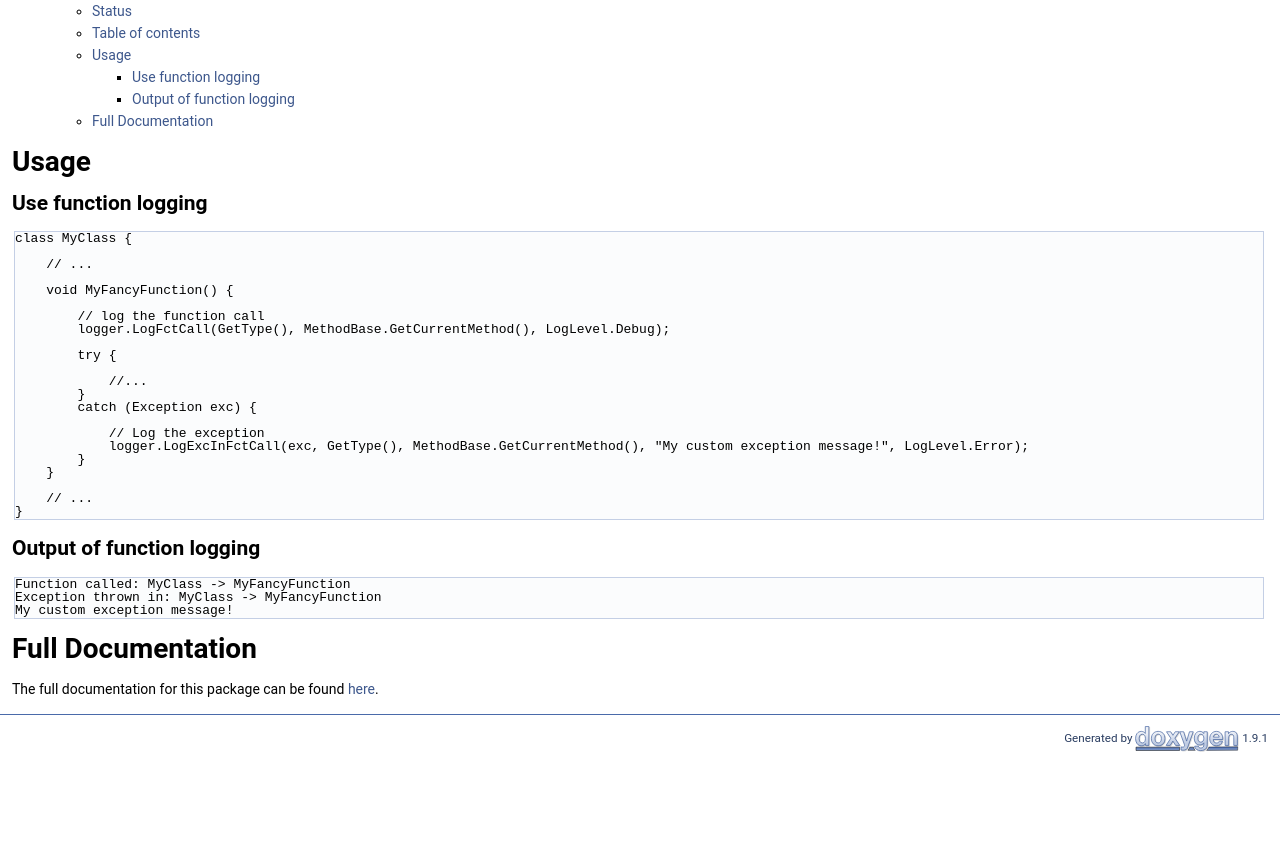
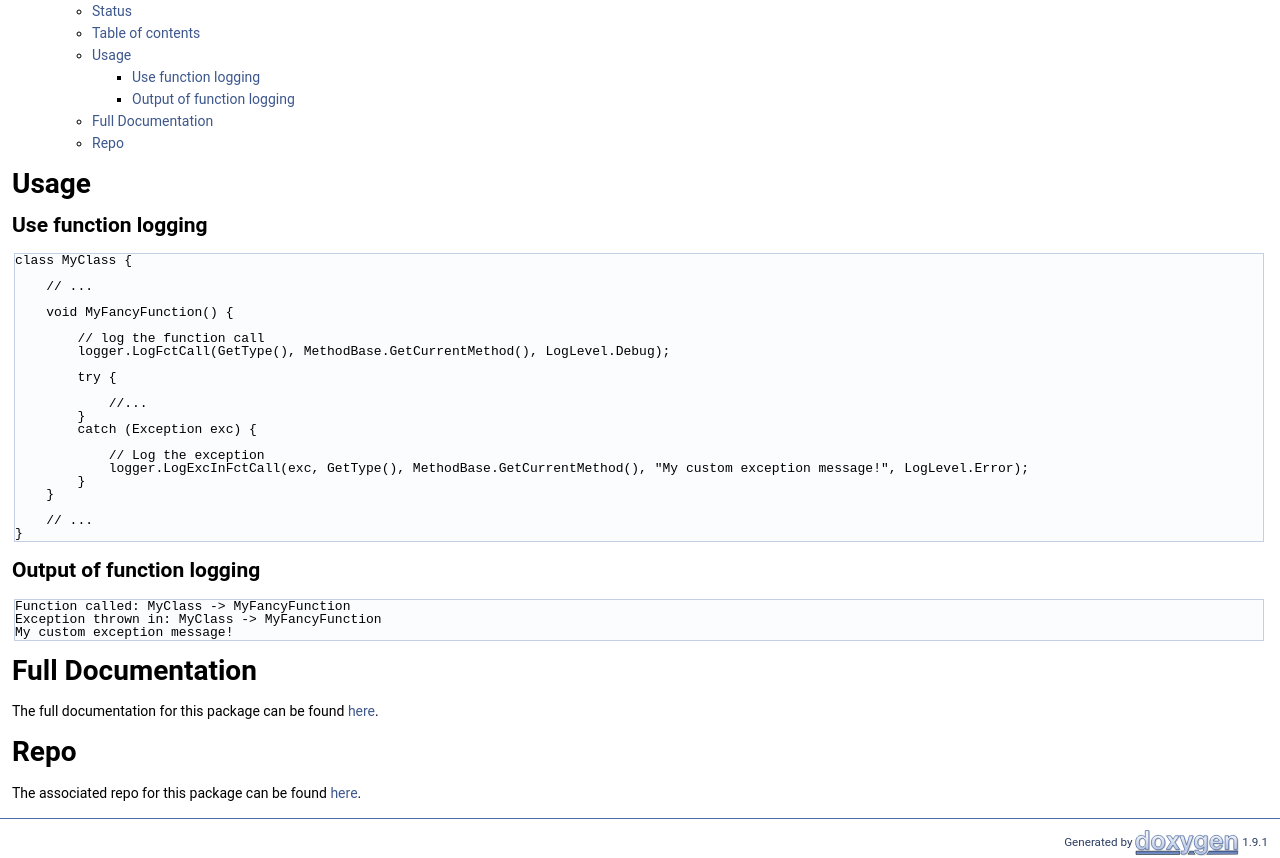
Before and after one commit to jjm-soft/jjm-soft.Microsoft.Extensions.Logging.Helpers, a plain HTML site: page main/doc/html/index.html in a window 1280 px wide. Shown: the part 965-1823 px from the top of the page. Before the commit the page ends 1719 px from the top, so only its background shows below. Drawn offline with Linux system fonts and the light colour scheme.

Commit message:
Deploying to gh-pages from @ jjm-one/jjm.one.Microsoft.Extensions.Logging.Helpers@fa6a90994cfb8d28b086d09e59cb051f1a22f5e8 🚀

```diff
--- a/main/doc/html/index.html
+++ b/main/doc/html/index.html
@@ -90,6 +90,7 @@ Table of contents</h1>
 </ul>
 </li>
 <li><a href="#full-documentation">Full Documentation</a></li>
+<li><a href="#repo">Repo</a></li>
 </ul>
 </li>
 </ul>
@@ -126,7 +127,10 @@ Output of function logging</h2>
 <div class="line">My custom exception message!</div>
 </div><!-- fragment --><h1><a class="anchor" id="autotoc_md6"></a>
 Full Documentation</h1>
-<p>The full documentation for this package can be found <a href="https://jjm-one.github.io/jjm.one.Microsoft.Extensions.Logging.Helpers/main/doc/html/index.html">here</a>. </p>
+<p>The full documentation for this package can be found <a href="https://jjm-one.github.io/jjm.one.Microsoft.Extensions.Logging.Helpers/main/doc/html/index.html">here</a>.</p>
+<h1><a class="anchor" id="autotoc_md7"></a>
+Repo</h1>
+<p>The associated repo for this package can be found <a href="https://github.com/jjm-one/jjm.one.Microsoft.Extensions.Logging.Helpers">here</a>. </p>
 </div></div><!-- PageDoc -->
 </div><!-- contents -->
 <!-- start footer part -->
```
